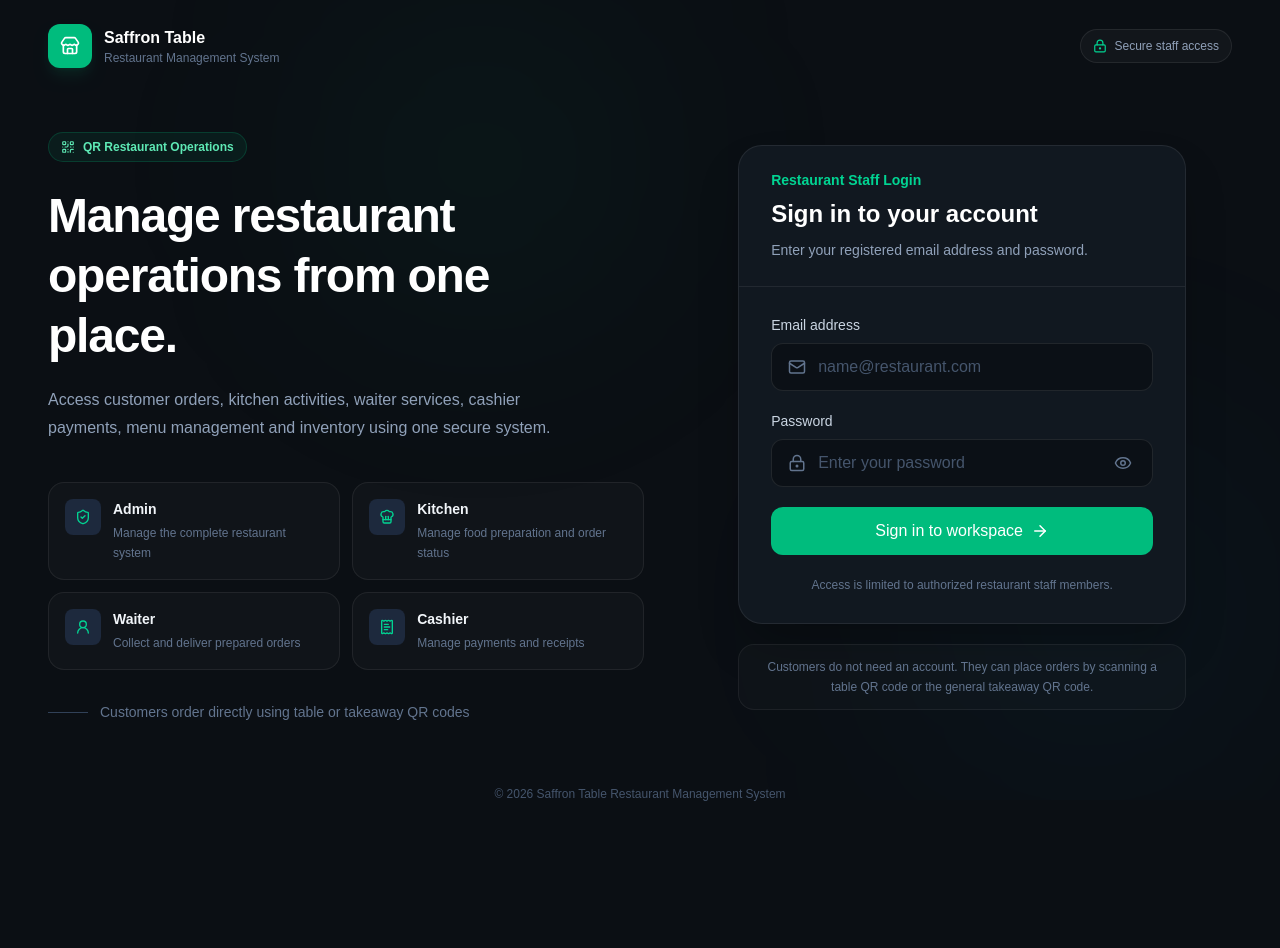
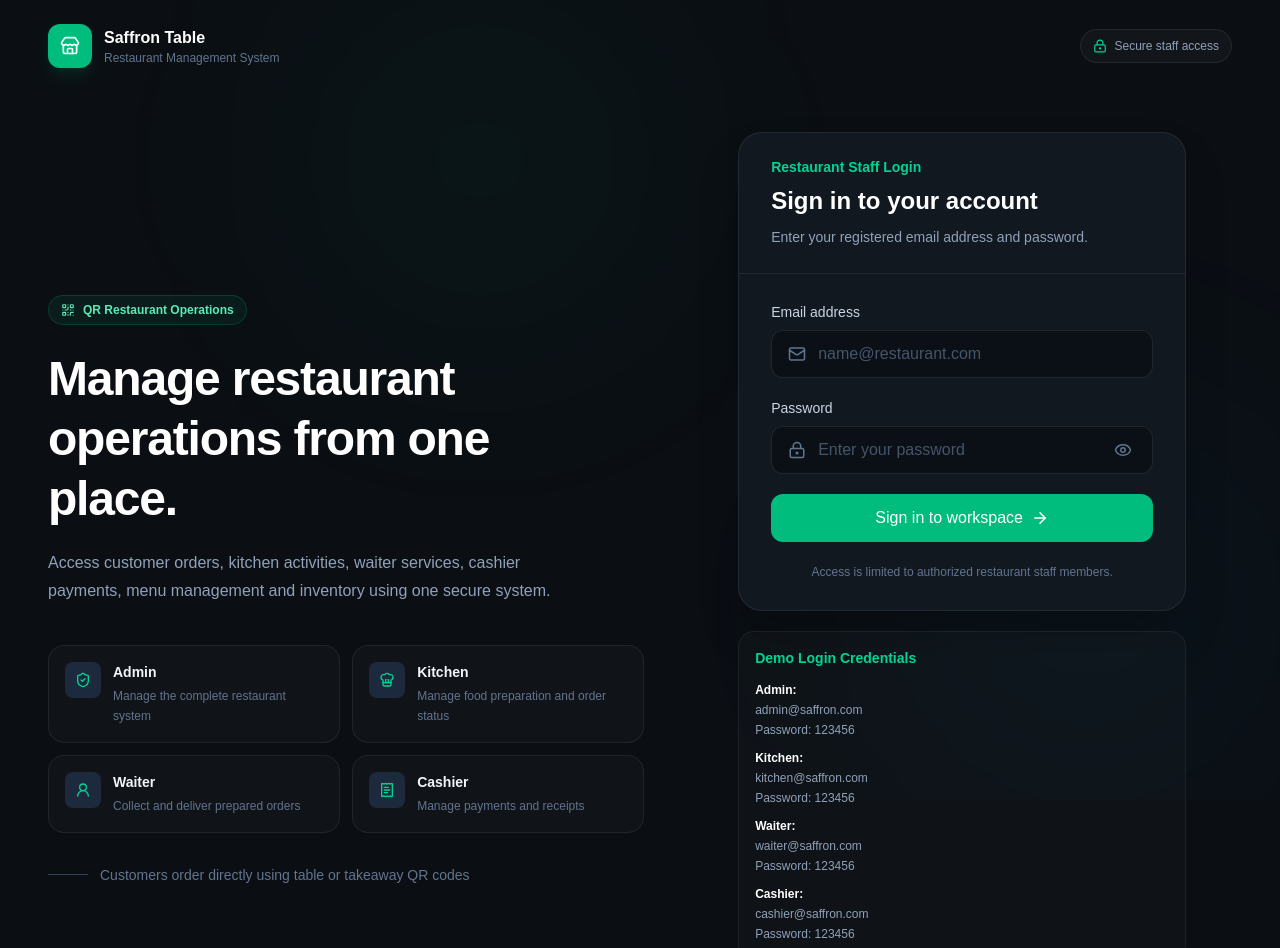
Before and after one commit to dulanjananushika-rgb/restaurant-qr-system, a Next.js app: page /login in a window 1280 px wide. Shown: the top 948 px of the page. Before the commit the page ends 834 px from the top, so only its background shows below. Built offline with nearby package versions, Linux system fonts and the light colour scheme.

Commit message:
Add demo login credentials section
Added demo login credentials for different user roles including Admin, Kitchen, Waiter, and Cashier.

```diff
--- a/src/app/login/page.tsx
+++ b/src/app/login/page.tsx
@@ -375,6 +375,55 @@ export default function LoginPage() {
                 </p>
               </form>
             </div>
+            <div className="mt-5 rounded-2xl border border-white/[0.06] bg-white/[0.02] px-4 py-4">
+  <p className="mb-3 text-sm font-semibold text-emerald-400">
+    Demo Login Credentials
+  </p>
+
+  <div className="space-y-2 text-xs leading-5 text-slate-400">
+
+    <p>
+      <span className="font-semibold text-white">
+        Admin:
+      </span>
+      <br />
+      admin@saffron.com
+      <br />
+      Password: 123456
+    </p>
+
+    <p>
+      <span className="font-semibold text-white">
+        Kitchen:
+      </span>
+      <br />
+      kitchen@saffron.com
+      <br />
+      Password: 123456
+    </p>
+
+    <p>
+      <span className="font-semibold text-white">
+        Waiter:
+      </span>
+      <br />
+      waiter@saffron.com
+      <br />
+      Password: 123456
+    </p>
+
+    <p>
+      <span className="font-semibold text-white">
+        Cashier:
+      </span>
+      <br />
+      cashier@saffron.com
+      <br />
+      Password: 123456
+    </p>
+
+  </div>
+</div>
 
             <div className="mt-5 rounded-2xl border border-white/[0.06] bg-white/[0.02] px-4 py-3 text-center text-xs leading-5 text-slate-500">
               Customers do not need an account. They can place
```
